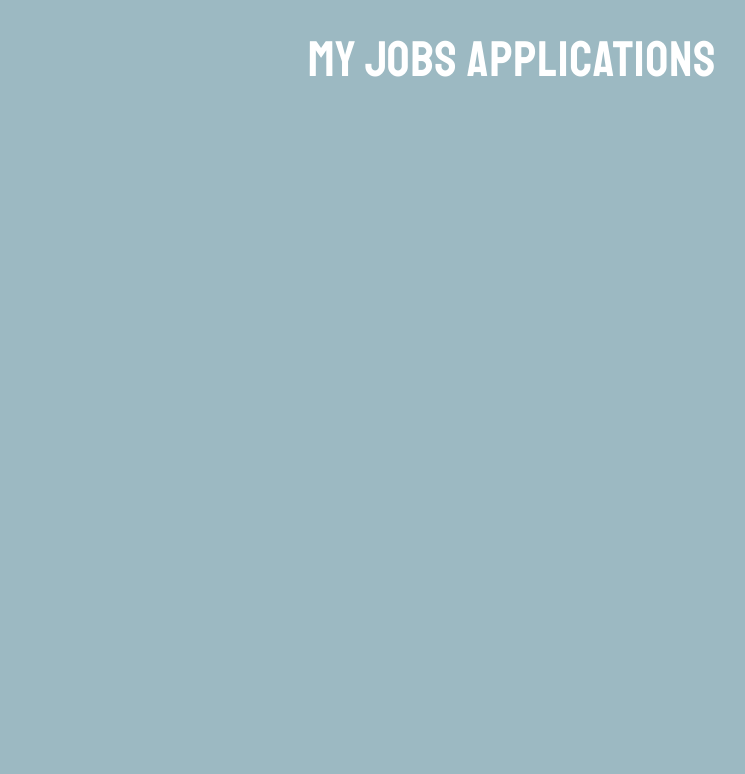
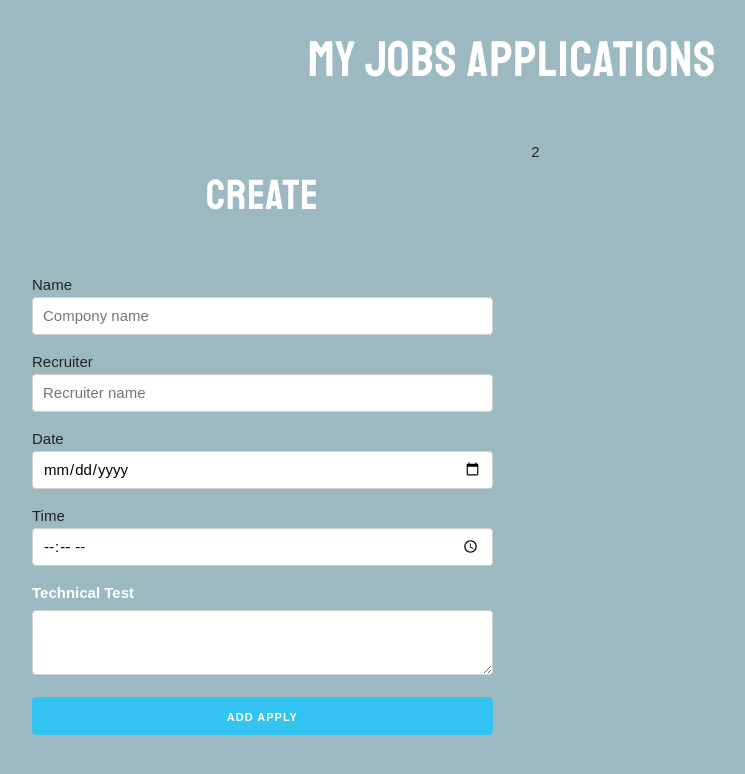
Before and after one commit to IronHack-MERN/my-interviews-app, a React (Create React App) app: page / in a window 1280 px wide. Shown: the top 774 px of the page, without its empty margins (128-873 px from the left). Built offline with nearby package versions, Linux system fonts and the light colour scheme.

Commit message:
ADD apply form

```diff
--- a/src/App.js
+++ b/src/App.js
@@ -1,11 +1,20 @@
-import React from 'react';
-import './App.css';
+import React, { Fragment } from "react";
+import "./App.css";
+import Form from './components/Form';
 
 function App() {
   return (
-    <div className="App">
+    <Fragment>
       <h1>My jobs applications</h1>
-    </div>
+      <div className="container">
+        <div className="row">
+          <div className="one-half column">
+            <Form/>
+          </div>
+          <div className="one-half column">2</div>
+        </div>
+      </div>
+    </Fragment>
   );
 }
 
--- /dev/null
+++ b/src/components/Form.js
@@ -0,0 +1,49 @@
+import React, { Fragment } from "react";
+
+const Form = () => {
+  return (
+    <Fragment>
+      <h2>Create </h2>
+      <form>
+        <labe>Name</labe>
+        <input
+          type="text"
+          name="company"
+          className="u-full-width"
+          placeholder="Compony name"
+        />
+        <labe>Recruiter</labe>
+        <input
+          type="text"
+          name="recruiter"
+          className="u-full-width"
+          placeholder="Recruiter name"
+        />
+        <labe>Date</labe>
+        <input type="date"
+          name="date"
+          className="u-full-width" />
+        <labe>Time</labe>
+        <input
+          type="time"
+          name="time"
+          className="u-full-width"
+        />
+        <label>Technical Test</label>
+        <textarea
+          className='u-full-width'
+          name='technical-test'
+        >
+        </textarea>
+        <button
+          type='submit'
+          className='u-full-width button-primary'
+        >
+          ADD apply
+        </button>
+      </form>
+    </Fragment>
+  );
+};
+
+export default Form;
```
